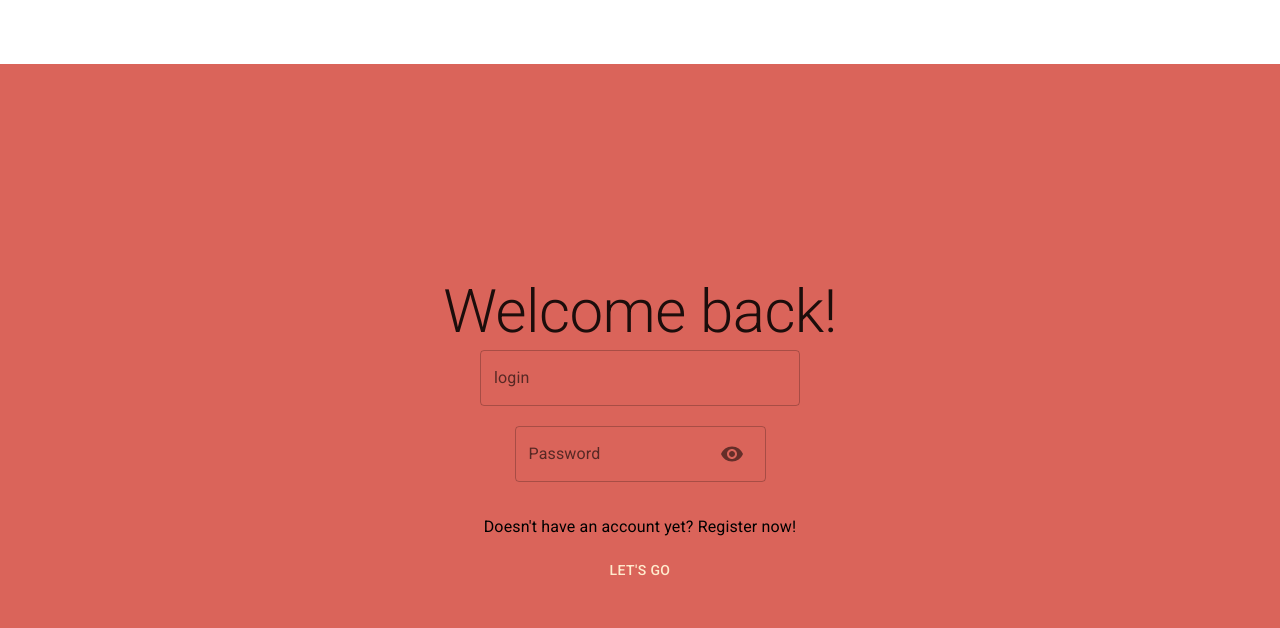
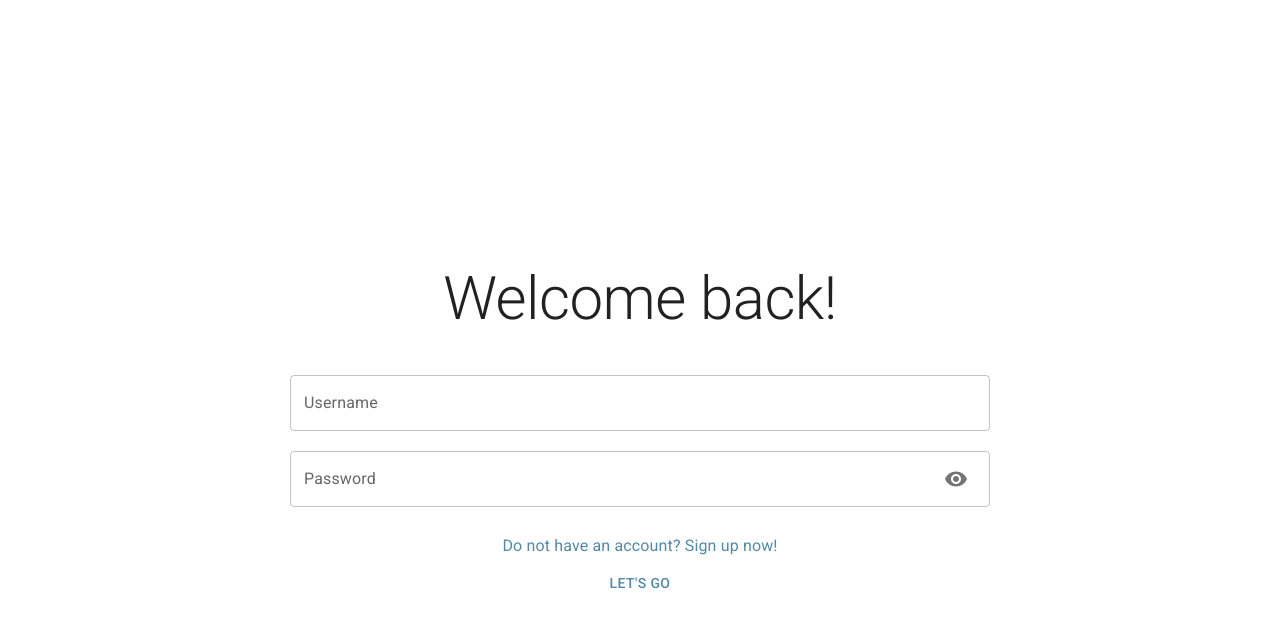
Before and after one commit to curriculum-vitae-team/cv-Ensign-Papkevich, a React app: page /auth/login in a window 1280 px wide. Shown: the top 628 px of the page. Built offline with nearby package versions, Linux system fonts and the light colour scheme.

Commit message:
changed Loader and fixed login page

```diff
--- a/package.json
+++ b/package.json
@@ -23,8 +23,7 @@
     "react": "^18.2.0",
     "react-dom": "^18.2.0",
     "react-hook-form": "^7.40.0",
-    "react-router-dom": "^6.4.4",
-    "spinners-react": "^1.0.7"
+    "react-router-dom": "^6.4.4"
   },
   "devDependencies": {
     "@types/jest": "^29.2.2",
--- a/src/components/pages/auth/login/login.styles.ts
+++ b/src/components/pages/auth/login/login.styles.ts
@@ -3,30 +3,28 @@ import { Button, TextField, Link } from "@mui/material"
 import { PasswordInputField } from "../password-input"
 
 export const Form = styled("form")({
-  width: "100%",
-  height: "100%",
-  backgroundColor: "#da645a",
   display: "flex",
-  justifyContent: "center",
-  alignItems: "center",
   flexDirection: "column",
+  width: 700,
+  margin: "auto",
 })
 
-export const TextFieldMod = styled(TextField)({
-  margin: 2,
-  width: "25%",
-})
+// export const TextFieldMod = styled(TextField)({
+//   margin: 2,
+//   // width: "25%",
+// })
 
-export const PasswordField = styled(PasswordInputField)({
-  margin: 2,
-  width: "25%",
-})
+// export const PasswordField = styled(PasswordInputField)({
+//   margin: 2,
+//   // width: "25%",
+// })
 
-export const ButtonMod = styled(Button)({
-  color: "blanchedalmond",
-})
+// export const ButtonMod = styled(Button)({
+//   // color: "blanchedalmond",
+// })
 
 export const LinkMod = styled(Link)({
-  color: "#000",
+  color: "#508AA8",
   margin: "1%",
+
 })
--- a/src/components/pages/auth/login/login.tsx
+++ b/src/components/pages/auth/login/login.tsx
@@ -1,5 +1,5 @@
 import { useLazyQuery } from "@apollo/client"
-import { IconButton, InputAdornment, Typography } from "@mui/material"
+import { IconButton, InputAdornment, Typography, TextField, Button } from "@mui/material"
 import { LOGIN_QUERY } from "../../../../graphql/queries"
 import { useNavigate } from "react-router-dom"
 import * as Styled from "./login.styles"
@@ -38,8 +38,8 @@ export const Login = () => {
 
   return (
     <Styled.Form onSubmit={handleSubmit(onSubmit)}>
-      <Typography variant="h2">Welcome back!</Typography>
-      <Styled.TextFieldMod
+      <Typography variant="h2" textAlign="center" sx={{ mb: 5 }}>Welcome back!</Typography>
+      <TextField
         error={!!errors.email}
         helperText={errors?.email?.message}
         {...register("email", {
@@ -50,7 +50,7 @@ export const Login = () => {
           },
         })}
         id="outlined-basic"
-        label="login"
+        label="Username"
         variant="outlined"
       />
       <PasswordInputField
@@ -68,12 +68,12 @@ export const Login = () => {
           },
         })}
       />
-      <Styled.LinkMod href="/auth/signup" underline="none">
-        Doesn't have an account yet? Register now!
+      <Styled.LinkMod href="/auth/signup" textAlign="center" underline="none">
+        Do not have an account? Sign up now!
       </Styled.LinkMod>
-      <Styled.ButtonMod type="submit" color="secondary">
+      <Button type="submit" color="secondary">
         Let's go
-      </Styled.ButtonMod>
+      </Button>
     </Styled.Form>
   )
 }
--- a/src/components/pages/auth/signup/signup.tsx
+++ b/src/components/pages/auth/signup/signup.tsx
@@ -1,7 +1,7 @@
-import { ApolloError, useMutation } from "@apollo/client"
-import { Box, Typography, TextField, Button } from "@mui/material"
+import { useMutation } from "@apollo/client"
+import { Typography, TextField, Button } from "@mui/material"
 import { SIGNUP_MUTATION } from "../../../../graphql/mutations"
-import { Link, useNavigate } from "react-router-dom"
+import { useNavigate } from "react-router-dom"
 import { useForm } from "react-hook-form"
 import { SignUpFormValues } from "./signup.types"
 import * as Styled from "./signup.styles"
--- a/src/components/templates/layout/layout.tsx
+++ b/src/components/templates/layout/layout.tsx
@@ -1,15 +1,15 @@
 import { Header } from "../../ui/header"
-import { Container } from "@mui/material"
+import { Container, CircularProgress } from "@mui/material"
 import { Suspense, memo } from "react"
 import { Outlet } from "react-router-dom"
-import { SpinnerDotted } from "spinners-react"
+
 
 const Layout = () => {
   return (
     <>
       <Header />
       <Container maxWidth="xl">
-        <Suspense fallback={<SpinnerDotted />}>
+        <Suspense fallback={<CircularProgress />}>
           <Outlet />
         </Suspense>
       </Container>
--- a/src/graphql/mutations.ts
+++ b/src/graphql/mutations.ts
@@ -1,8 +1,8 @@
 import { gql } from "@apollo/client"
 
 export const SIGNUP_MUTATION = gql`
-  mutation SignUp($email: String!, $password: String!) {
-    signup(auth: { email: $email, password: $password }) {
+  mutation SignUp($auth: AuthInput!) {
+    signup(auth: { auth: $auth }) {
       user {
         id
         email
```
Also changed, not shown: 1 other file (tests, documents, lock files or other folders).
